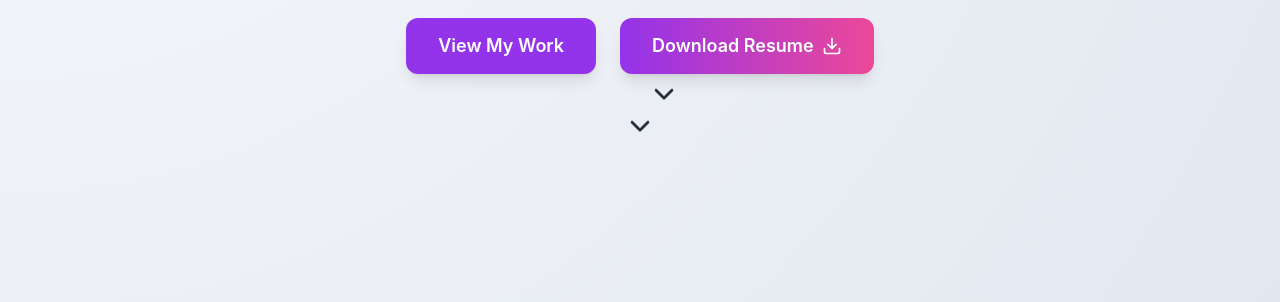
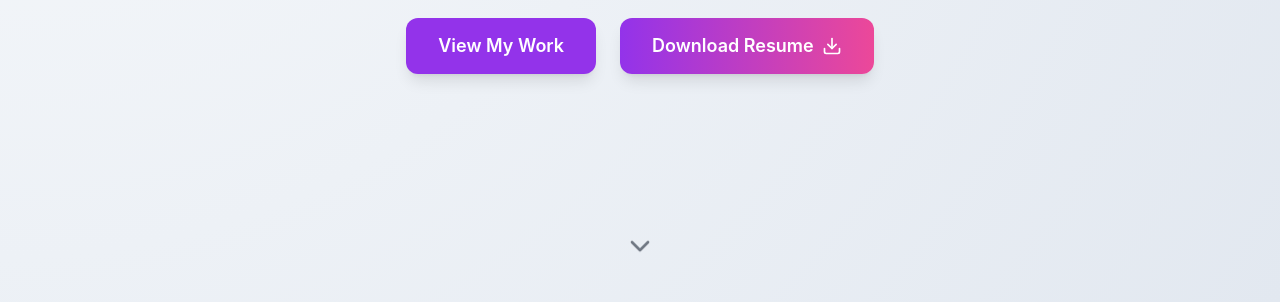
Before and after one commit to RohanMukka/portfolio, a React (Vite) app: page / in a window 1280 px wide. Shown: the part 498-800 px from the top of the page. Built offline with nearby package versions, Linux system fonts and the light colour scheme; a web font is replaced by a local one.

Commit message:
adjust scroll button

```diff
--- a/components/sections/Hero.tsx
+++ b/components/sections/Hero.tsx
@@ -113,21 +113,15 @@ const Hero: React.FC<HeroProps> = ({
         </motion.div>
         <motion.button
   onClick={() => scrollToSection("about")}
-          className="mt-8 md:mt-10 p-2 text-gray-800 dark:text-gray-200 animate-bounce"
+  className="mt-10 md:mt-40 p-2 text-gray-800 dark:text-gray-200 animate-bounce opacity-60 hover:opacity-100"
   whileHover={{ scale: 1.1 }}
   aria-label="Scroll down"
 >
   <ChevronDown size={32} />
 </motion.button>
+
       </motion.div>
-      <motion.button
-        onClick={() => scrollToSection("about")}
-        className="absolute bottom-8 left-1/2 -translate-x-1/2 p-2 text-gray-800 dark:text-gray-200 animate-bounce"
-        whileHover={{ scale: 1.1 }}
-        aria-label="Scroll down"
-      >
-        <ChevronDown size={32} />
-      </motion.button>
+
       {/* Wave animation style tag - Tailwind doesn't directly support keyframes without config */}
       <style>{`
         .wave-emoji {
```
Lines whose indentation alone changed are shown as unchanged.
